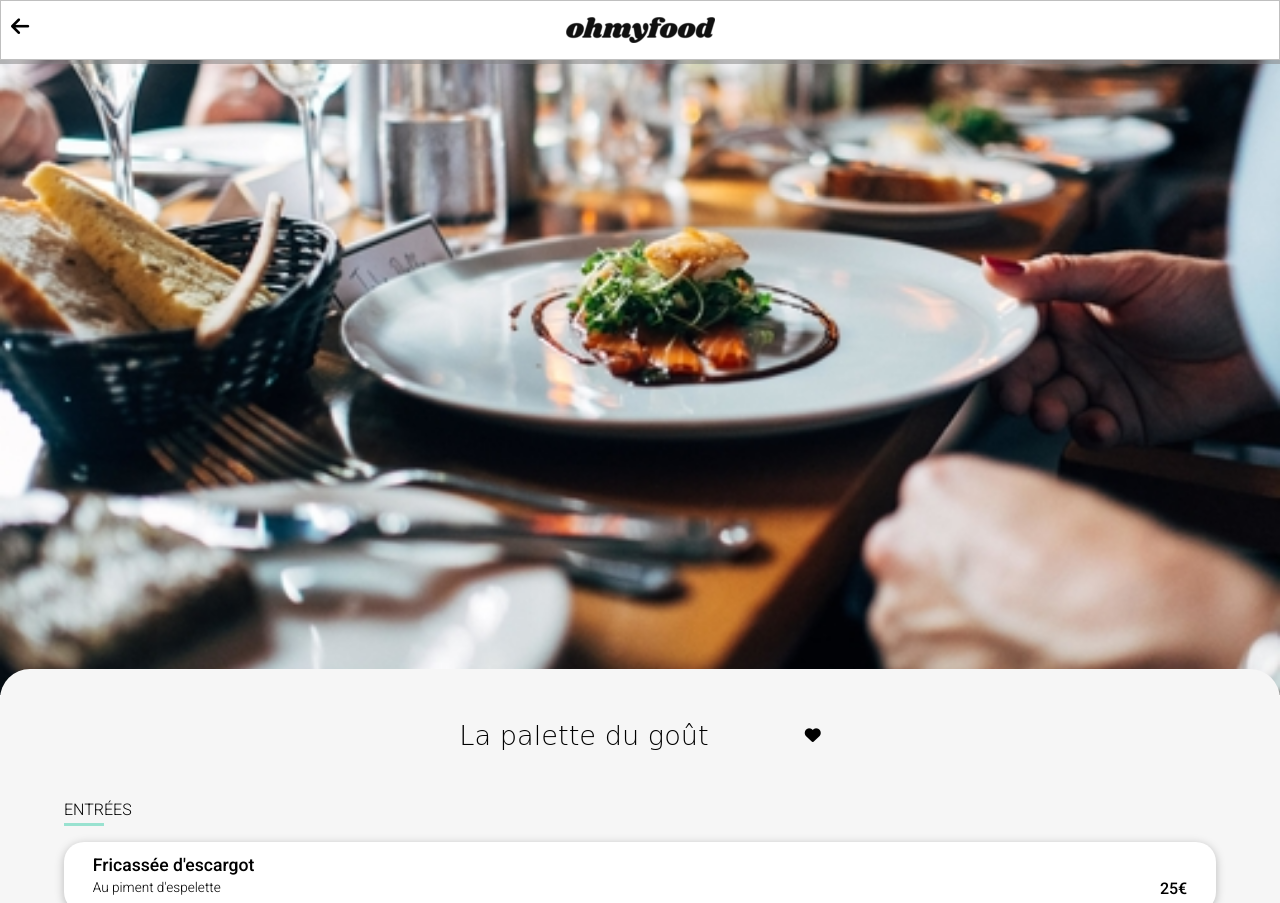
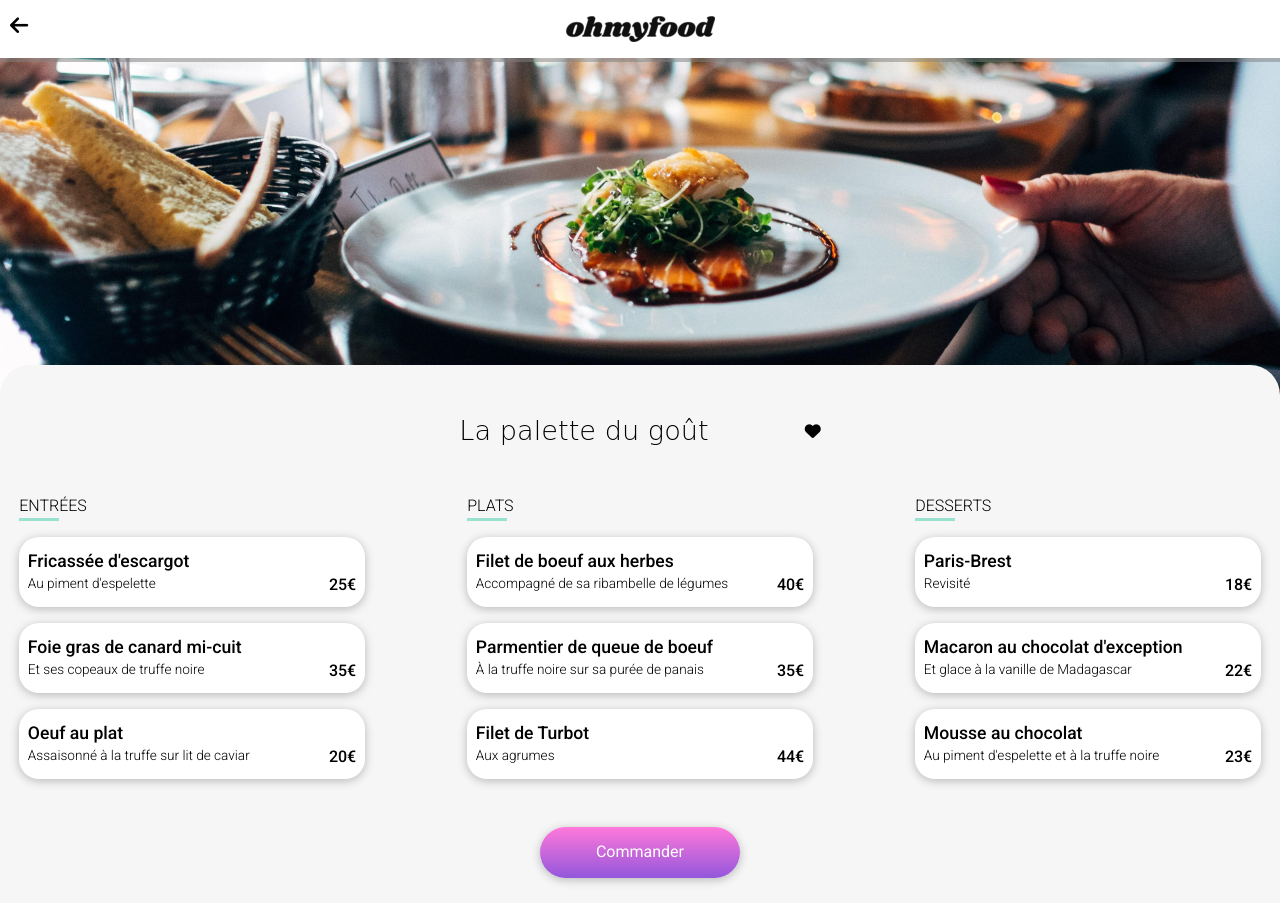
Before and after one commit to Firane/P3-Ohmyfood-GQ, a website: page La_palette_du_gout.html in a window 1280 px wide. Shown: the top 903 px of the page. Drawn offline with nearby package versions, Linux system fonts and the light colour scheme; a web font is replaced by a local one.

Commit message:
Version desktop des pages menu complétée. Ajout de functions.scss contentant la fonction permettant de modifié une couleur en la rendant plus clair, ajout de cette fonction dans la rubrique fonctionnement sur la page d'accueil. Fix de la box shadow header.

```diff
--- a/La_palette_du_gout.html
+++ b/La_palette_du_gout.html
@@ -15,12 +15,15 @@
                <img class="header__img" src="./images/logo/ohmyfood_resized_header.png" alt="Logo de Ohmyfood" />
           </header>
           <main>
-               <img class="menu__img" src="./images/restaurants/La_palette_du_gout_resized.jpg" alt="Photo La note enchantée" />
+               <img class="menu__img menu__img__mobile" src="./images/restaurants/La_palette_du_gout_resized.jpg" alt="Photo La palette du gout" />
+               <img class="menu__img menu__img__desktop" src="./images/restaurants/La_palette_du_gout_resized__desktop.jpg" alt="Photo La palette du gout" />
                <section class="menu">
                     <div class="menu__box__title__heart">
                          <h1 class="menu__title">La palette du goût</h1>
                          <i class="fa-solid fa-heart menu__title__icons"></i>
                     </div>
+                    <div class="menu__content">
+                         <div class="menu__steps__content">
                               <h2 class="menu__steps">Entrées</h2>
                               <div class="menu__dishes__list">
                                    <a class="menu__dishes__clickable" href="http://google.com">
@@ -51,6 +54,8 @@
                                         </article>
                                    </a>
                               </div>
+                         </div>
+                         <div class="menu__steps__content">
                               <h2 class="menu__steps">Plats</h2>
                               <div class="menu__dishes__list">
                                    <a class="menu__dishes__clickable" href="http://google.com">
@@ -81,6 +86,8 @@
                                         </article>
                                    </a>
                               </div>
+                         </div>
+                         <div class="menu__steps__content">
                               <h2 class="menu__steps">Desserts</h2>
                               <div class="menu__dishes__list">
                                    <a class="menu__dishes__clickable" href="http://google.com">
@@ -111,6 +118,8 @@
                                         </article>
                                    </a>
                               </div>
+                         </div>
+                    </div>
                     <form action="https://www.google.com"><button class="menu__button gradiented__button" type="submit">Commander</button></form>
                </section>
           </main>
--- a/style/Layouts/_header.scss
+++ b/style/Layouts/_header.scss
@@ -6,11 +6,10 @@ header {
      align-items: center;
      padding-top: 1rem;
      padding-bottom: 1rem;
-     box-shadow: 0 4px 2px 2px rgb(128, 128, 128, 0.5);
      position: relative;
+     box-shadow: 0 2px 0px 0px rgb(128, 128, 128, 0.5);
      @include desktop {
           box-shadow: 0 4px 0px 0px rgb(128, 128, 128, 0.5);
-          border: 1px rgb(128, 128, 128, 0.5) solid;
      }
 }
 
--- /dev/null
+++ b/style/Utils/_functions.scss
@@ -0,0 +1,7 @@
+@function brighter-color($color) {
+     $hue: hue($color);
+     $sat: 70%;
+     $light: 95%;
+     $brighter: hsl($hue, $sat, $light);
+     @return $brighter;
+}
--- a/style/Utils/_mixins.scss
+++ b/style/Utils/_mixins.scss
@@ -1,3 +1,5 @@
+@import "../Utils/functions";
+
 @mixin font-secondary {
      font-family: "Shrikhand", cursive;
 }
--- a/style/pages/_fonctionnement.scss
+++ b/style/pages/_fonctionnement.scss
@@ -31,7 +31,10 @@
                width: 28%;
           }
           &:hover {
-               background: $color-primary;
+               background: brighter-color($color-primary);
+               & i {
+                    color: $color-primary;
+               }
           }
           &__lists {
                @include desktop {
```
Also changed, not shown: A_la_francaise.html (+10 -2 lines), Le_delice_des_sens.html (+10 -1 lines), index.html (+1 -1 lines), images/restaurants/A_la_francaise_resized_desktop.jpg (added), images/restaurants/La_palette_du_gout_resized__desktop.jpg (added), images/restaurants/Le_delice_des_sens_resized_desktop.jpg (added), style/styles.css, 1 other file. Lines whose indentation alone changed are shown as unchanged.
